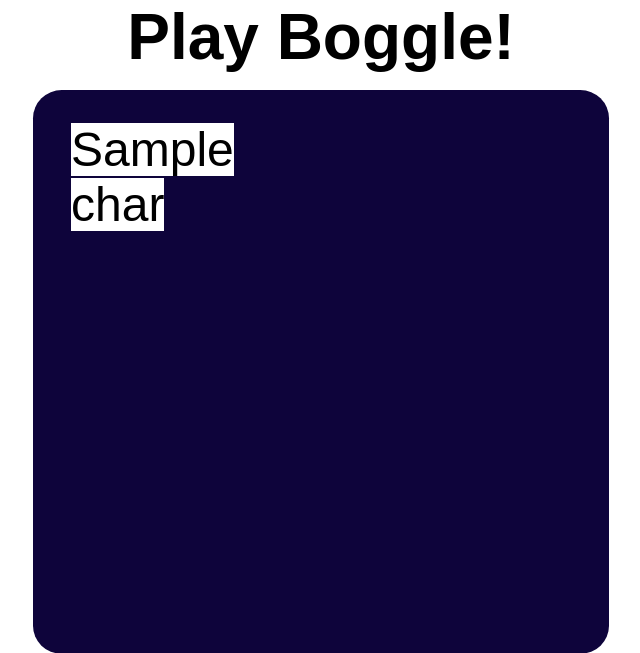
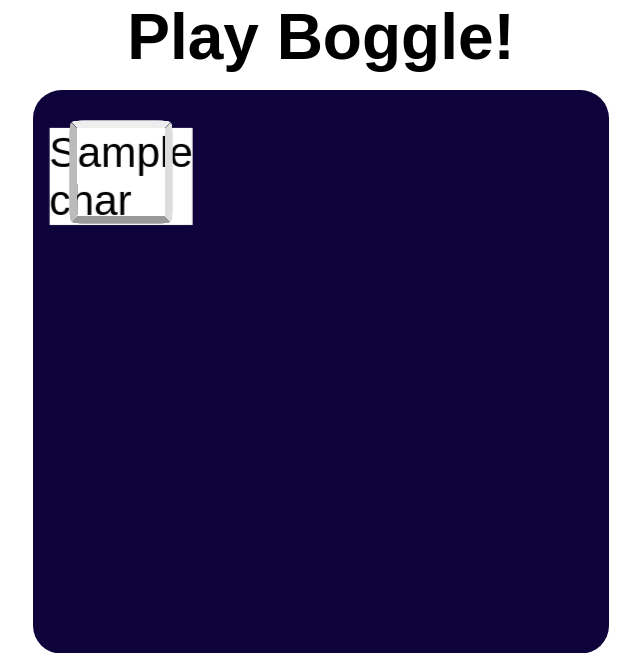
Before and after one commit to andreamartz/sb-19-5-flask-boggle, a Flask app: template templates/board.html in a window 1280 px wide. Shown: the top 653 px of the page, without its empty margins (319-959 px from the left). Run offline with Flask 2, Linux system fonts and the light colour scheme; the template is opened without the code that fills it: most values are stand-ins (such as "Sample title", 1, 10 or a date in 2020); parts of the project's set-up code (start-up, migrations or seed data) failed here and were passed over.

Commit message:
Create 3D dice

```diff
--- a/templates/board.html
+++ b/templates/board.html
@@ -8,7 +8,16 @@
     <div id="dice">
       {% for row in board %}
       {% for char in row %}
-      <div class="die"><span class="die-content">{{char}}</span></div>
+      <div class="scene">
+        <div class="cube">
+          <div class="die-face die-face-front"><span class="die-content">{{char}}</span></div>
+          <div class="die-face die-face-back"></div>
+          <div class="die-face die-face-right"></div>
+          <div class="die-face die-face-left"></div>
+          <div class="die-face die-face-top"></div>
+          <div class="die-face die-face-bottom"></div>
+        </div>
+      </div>
       {% endfor %}
       {% endfor %}
     </div>
```
